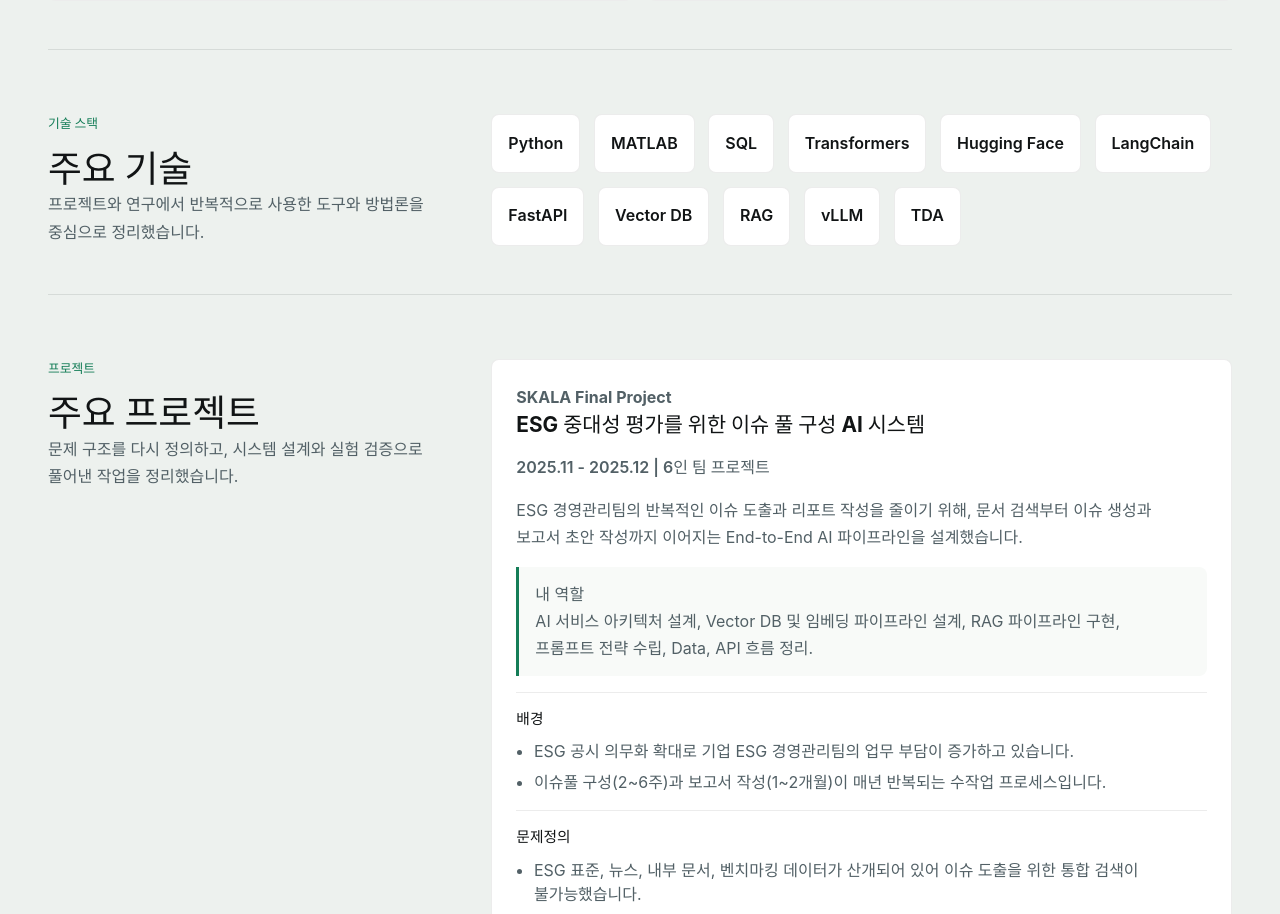
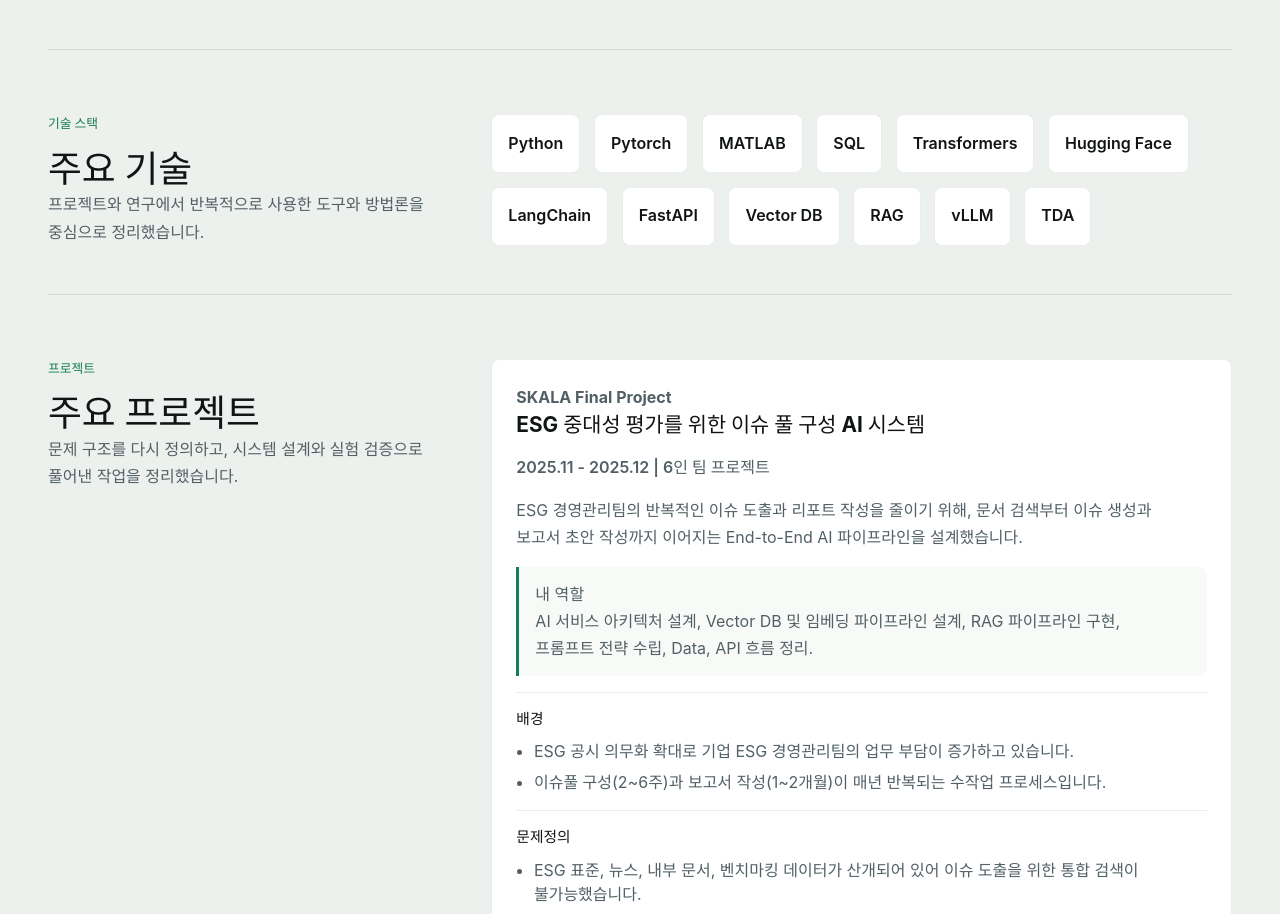
Before and after one commit to jhjeong-lab/jhjeong-lab.github.io, a React (Vite) app: page / in a window 1280 px wide. Shown: the part 1241-2155 px from the top of the page. Built offline with nearby package versions, Linux system fonts and the light colour scheme.

Commit message:
docs: edit

```diff
--- a/src/data/portfolio.js
+++ b/src/data/portfolio.js
@@ -47,6 +47,7 @@ export const portfolioData = {
   },
   skills: [
     'Python',
+    'Pytorch',
     'MATLAB',
     'SQL',
     'Transformers',
```
